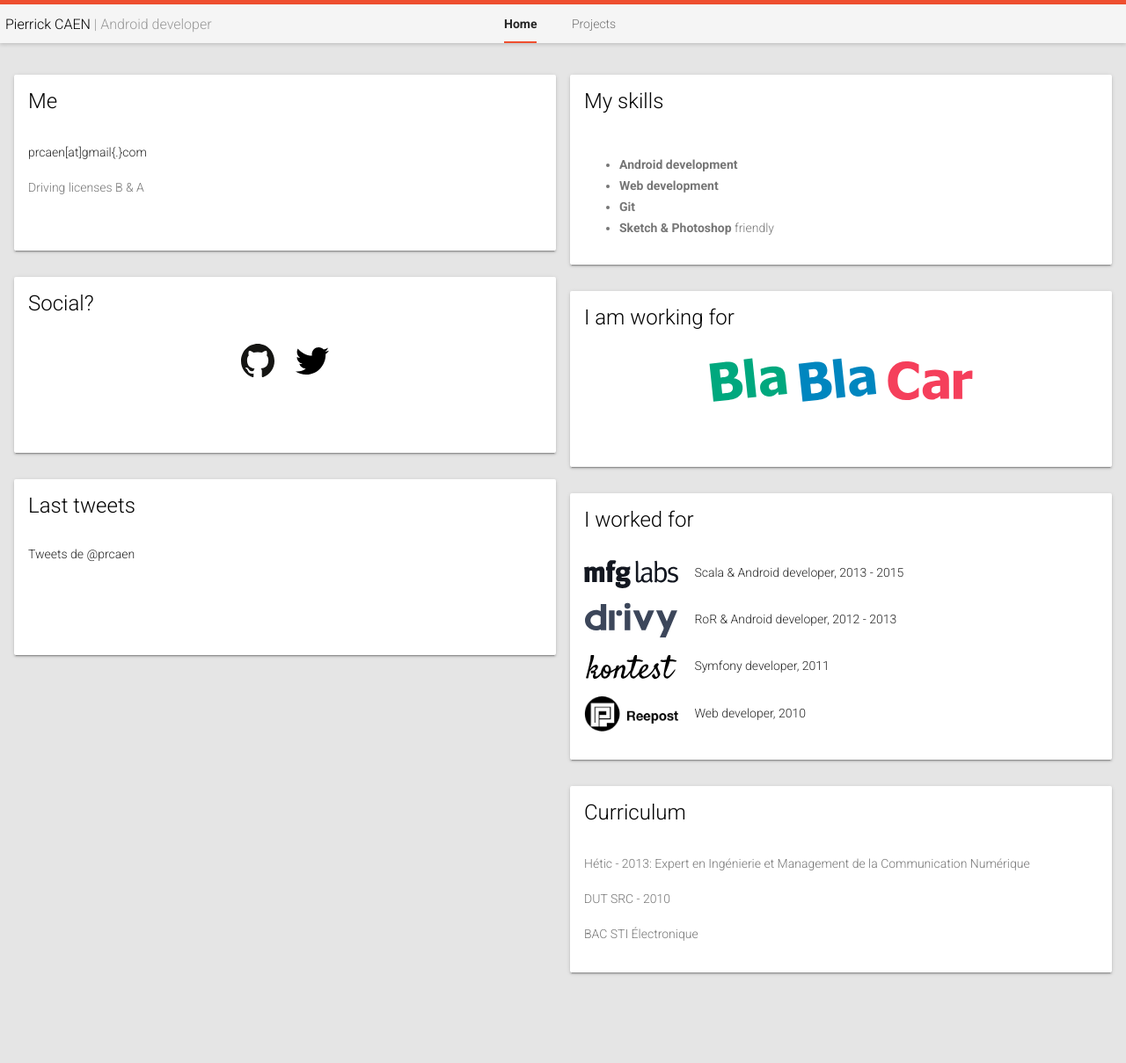
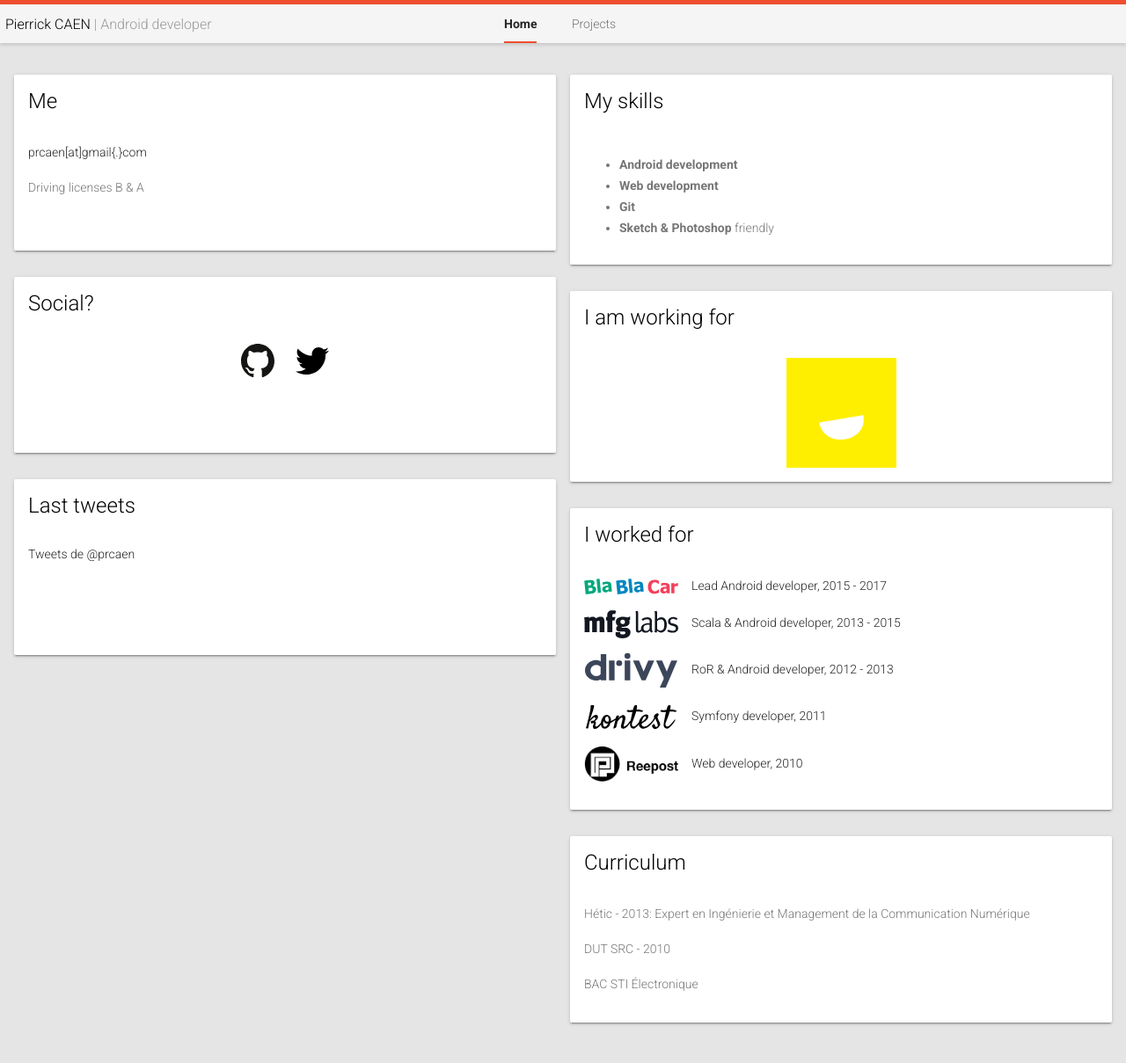
Before and after one commit to prcaen/prcaen.github.io, a Jekyll site: the page built from index.html, in a window 1280 px wide. Shown: the whole page at 88% size. Built offline with Jekyll 4.4.1, drawn with Linux system fonts in a browser that asks for light colours; nearby versions of some CDN libraries; comment, search, counter and statistics services are not loaded; before the commit the page ends 1152 px from its top, so only the background shows below that.

Commit message:
Update WebSite

```diff
--- a/Gemfile
+++ b/Gemfile
@@ -1,5 +1,5 @@
 source 'https://rubygems.org'
-ruby '2.1.2'
+ruby '2.3.7'
 
 gem 'jekyll', '~> 3.2.1'
 gem 'jekyll-sitemap', '~> 0.11.0'
--- a/index.html
+++ b/index.html
@@ -24,8 +24,6 @@
         <div class="mdl-card__supporting-text">
           <a id="git" href="https://github.com/prcaen">
             <img src="images/github.svg" width="38" height="38"/>
-              </g>
-            </svg>
           </a>
           <a id="twitter" href="https://twitter.com/prcaen">
             <img src="images/twitter.svg" width="38" height="38"/>
@@ -68,7 +66,7 @@
           <h2 class="mdl-card__title-text">I am working for</h2>
         </div>
         <div class="mdl-card__supporting-text">
-          <a href="https://www.blablacar.com" target="_blank"><img src="images/blablacar.svg"></a>
+          <a href="http://www.yubo.live" target="_blank"><img src="images/yubo.webp" height="125px"></a>
         </div>
       </div>
       <div class="mdl-card mdl-shadow--2dp" id="worked_for">
@@ -76,11 +74,11 @@
           <h2 class="mdl-card__title-text">I worked for</h2>
         </div>
         <div class="mdl-card__supporting-text">
-          <p><a href="https://mfglabs.com" target="_blank">
-            <img src="images/mfglabs.svg" width="107"/> Scala &amp; Android developer, 2013 - 2015</a></p>
-          <p><a href="https://www.drivy.com" target="_blank"><img src="images/drivy.svg" width="107"/></i> RoR &amp; Android developer, 2012 - 2013</a></p>
-          <p><a href="https://kontestapp.com" target="_blank"><img src="images/kontest.svg" width="107"/></i> Symfony developer, 2011</a></p>
-          <p><a href="http://www.reepost.com" target="_blank"><img src="images/reepost.svg" width="107"> Web developer, 2010</a></p>
+          <p><a href="https://blablacar.com" target="_blank"><img src="images/blablacar.svg" width="107"/>Lead Android developer, 2015 - 2017</a></p>
+          <p><a href="https://mfglabs.com" target="_blank"><img src="images/mfglabs.svg" width="107"/>Scala &amp; Android developer, 2013 - 2015</a></p>
+          <p><a href="https://www.drivy.com" target="_blank"><img src="images/drivy.svg" width="107"/>RoR &amp; Android developer, 2012 - 2013</a></p>
+          <p><a href="https://kontestapp.com" target="_blank"><img src="images/kontest.svg" width="107"/>Symfony developer, 2011</a></p>
+          <p><a href="http://www.reepost.com" target="_blank"><img src="images/reepost.svg" width="107">Web developer, 2010</a></p>
         </div>
       </div>
       <div class="mdl-card mdl-shadow--2dp" id="curriculum">
```
Also changed, not shown: Gemfile.lock, images/yubo.webp (added).
